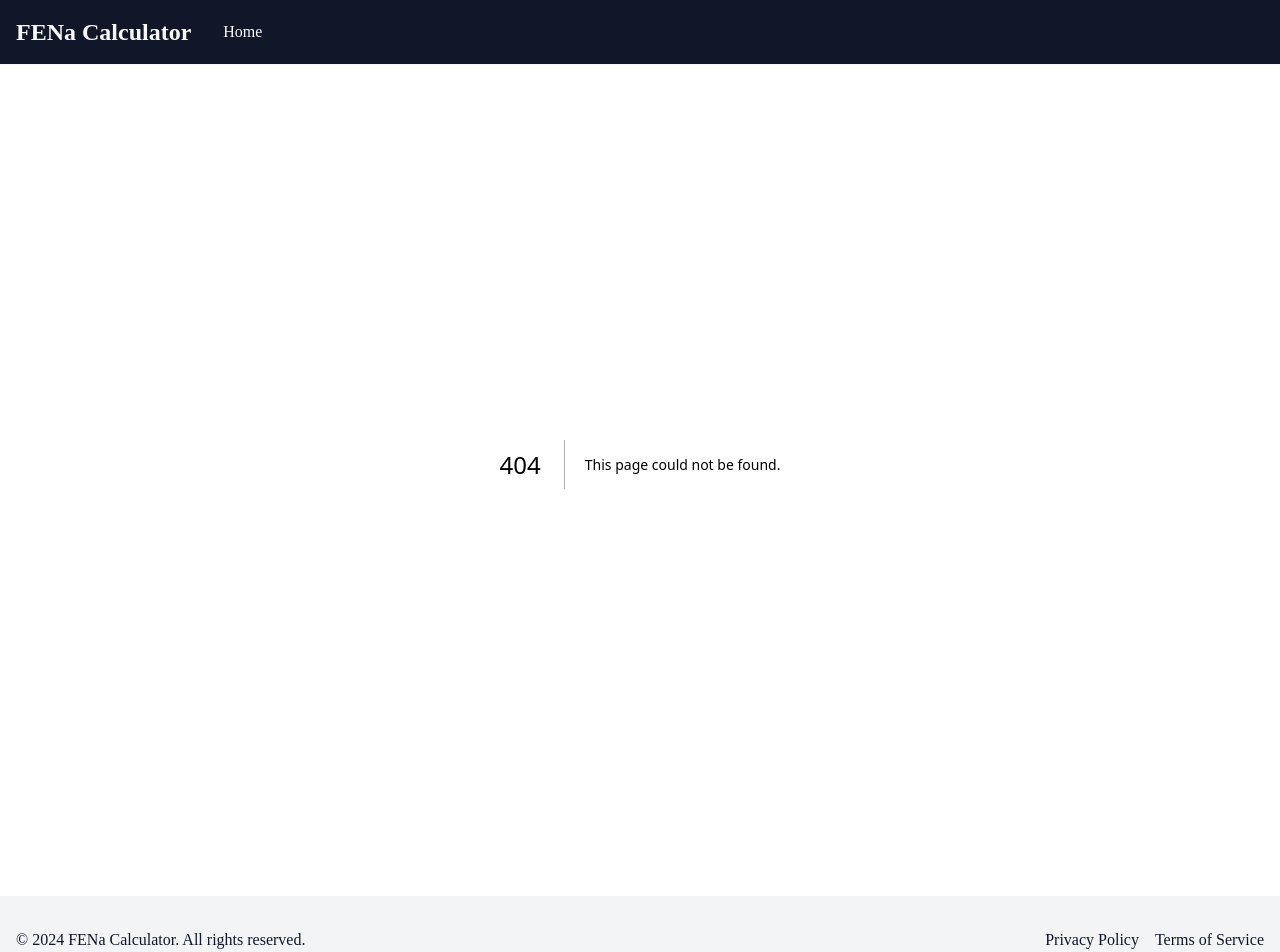
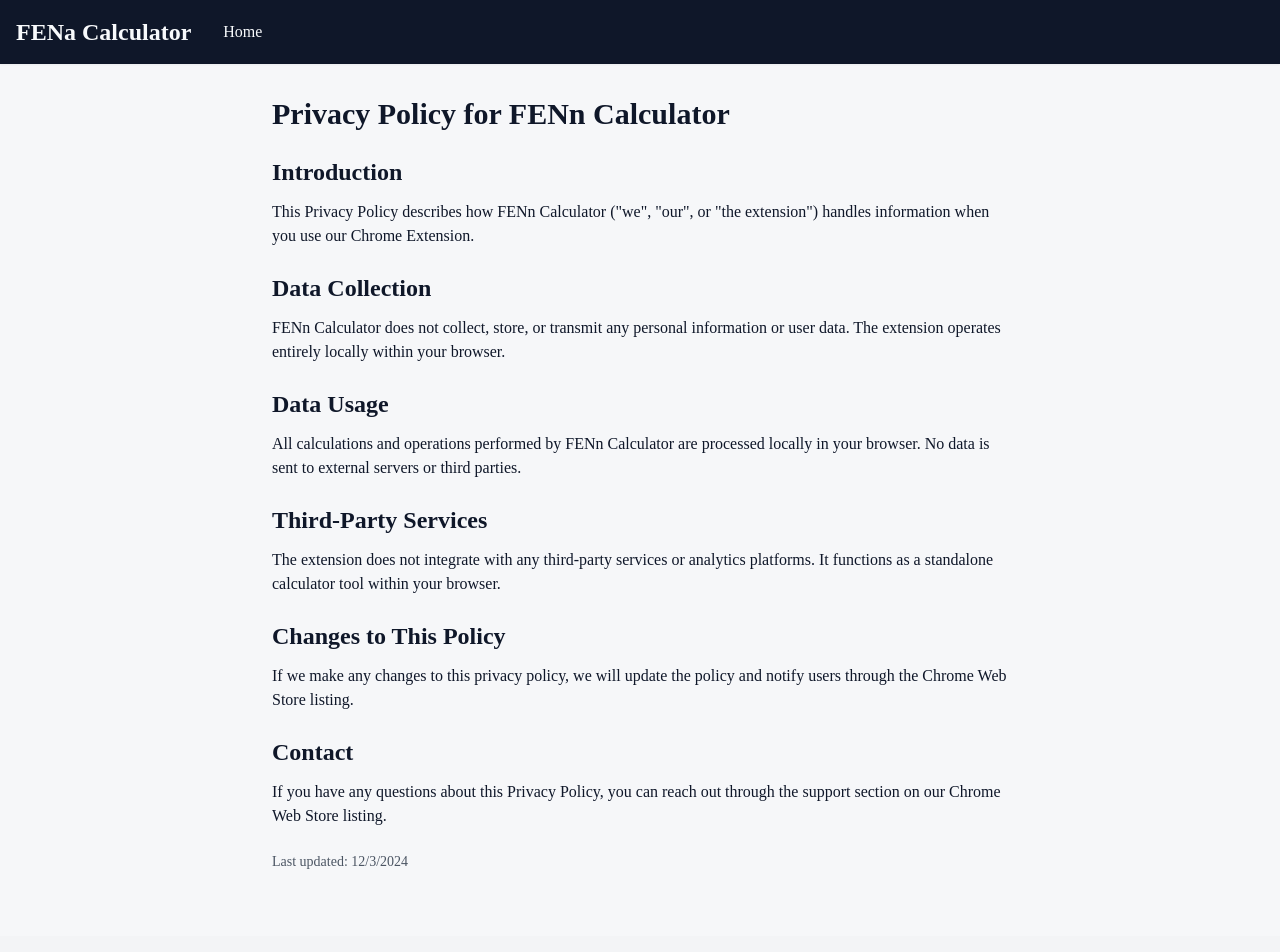
Before and after one commit to blackpill/fenacalculator.com, a Next.js app: page /extension/chrome/privacy in a window 1280 px wide. Before the commit this address had no page. Shown: the top 952 px of the page. Built offline with nearby package versions, Linux system fonts and the light colour scheme.

Commit message:
add Chrome Extension Privacy

```diff
--- /dev/null
+++ b/app/extension/chrome/privacy/page.tsx
@@ -0,0 +1,61 @@
+export default function PrivacyPolicy() {
+  return (
+    <div className="container mx-auto px-4 py-8 max-w-3xl">
+      <h1 className="text-3xl font-bold mb-6">Privacy Policy for FENn Calculator</h1>
+
+      <div className="space-y-6">
+        <section>
+          <h2 className="text-2xl font-semibold mb-3">Introduction</h2>
+          <p>
+            This Privacy Policy describes how FENn Calculator ("we", "our", or "the extension")
+            handles information when you use our Chrome Extension.
+          </p>
+        </section>
+
+        <section>
+          <h2 className="text-2xl font-semibold mb-3">Data Collection</h2>
+          <p>
+            FENn Calculator does not collect, store, or transmit any personal information
+            or user data. The extension operates entirely locally within your browser.
+          </p>
+        </section>
+
+        <section>
+          <h2 className="text-2xl font-semibold mb-3">Data Usage</h2>
+          <p>
+            All calculations and operations performed by FENn Calculator are processed
+            locally in your browser. No data is sent to external servers or third parties.
+          </p>
+        </section>
+
+        <section>
+          <h2 className="text-2xl font-semibold mb-3">Third-Party Services</h2>
+          <p>
+            The extension does not integrate with any third-party services or analytics
+            platforms. It functions as a standalone calculator tool within your browser.
+          </p>
+        </section>
+
+        <section>
+          <h2 className="text-2xl font-semibold mb-3">Changes to This Policy</h2>
+          <p>
+            If we make any changes to this privacy policy, we will update the policy
+            and notify users through the Chrome Web Store listing.
+          </p>
+        </section>
+
+        <section>
+          <h2 className="text-2xl font-semibold mb-3">Contact</h2>
+          <p>
+            If you have any questions about this Privacy Policy, you can reach out
+            through the support section on our Chrome Web Store listing.
+          </p>
+        </section>
+
+        <footer className="text-sm text-gray-600 mt-8">
+          Last updated: {new Date().toLocaleDateString()}
+        </footer>
+      </div>
+    </div>
+  );
+}
```
